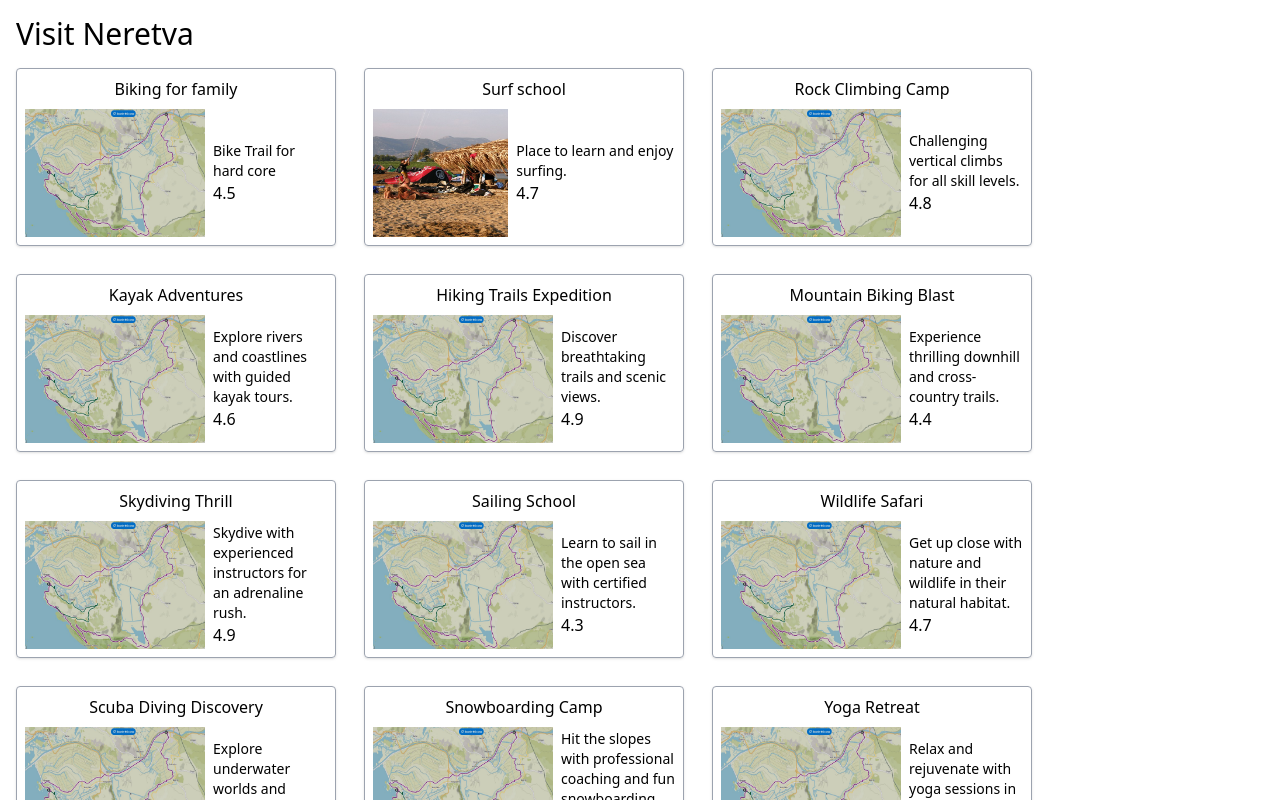
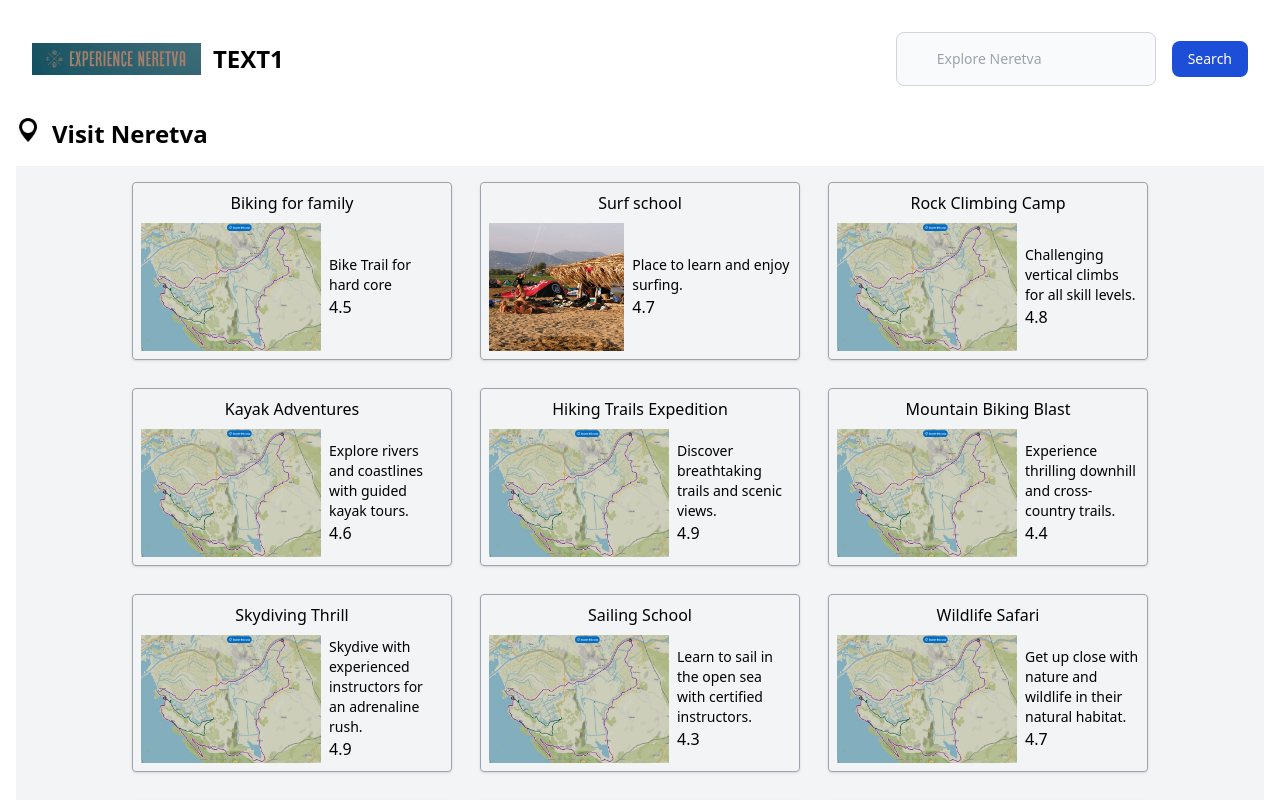
Before and after one commit to nborcic/Visit-Neretva, a SvelteKit app in the folder my-app/: page /spots in a window 1280 px wide. Shown: the top 800 px of the page. Built offline with nearby package versions, Linux system fonts and the light colour scheme.

Commit message:
tailwind almost done, fixing logic

```diff
--- a/my-app/src/routes/+layout.svelte
+++ b/my-app/src/routes/+layout.svelte
@@ -2,12 +2,71 @@
   import "../app.css";
 </script>
 
-<div class="flex flex-col p-4 gap-4">
-  <header >
-    <div class="text-3xl">Visit Neretva</div>
-  </header>
-
-  <main>
-    <slot />
-  </main>
+<div class="flex flex-col items-center min-h-screen bg-white">
+  <div class="max-w-[1560px] w-full p-4 gap-4 flex flex-col">
+    <header class="w-full">
+      <nav
+        class="bg-white border-gray-200 dark:bg-gray-900 dark:border-gray-700"
+      >
+        <div class="flex justify-between items-center p-4">
+          <div class="flex gap-3 items-center">
+            <img
+              src="/Spots_images/spotslogo.jpeg"
+              class="h-8"
+              alt="NeretvaLogo"
+            />
+            <a href="#" class="flex items-center space-x-3 rtl:space-x-reverse">
+              <span
+                class="self-center text-2xl font-semibold whitespace-nowrap dark:text-white"
+                >TEXT1</span
+              >
+            </a>
+          </div>
+          <div class="flex items-center gap-4">
+            <input
+              type="search"
+              id="default-search"
+              class="block p-4 pl-10 w-full text-sm text-gray-900 border border-gray-300 rounded-lg bg-gray-50 focus:ring-blue-500 focus:border-blue-500 dark:bg-gray-700 dark:border-gray-600 dark:placeholder-gray-400 dark:text-white dark:focus:ring-blue-500 dark:focus:border-blue-500"
+              placeholder="Explore Neretva"
+              required
+            />
+            <button
+              type="submit"
+              class="text-white bg-blue-700 hover:bg-blue-800 focus:ring-4 focus:outline-none focus:ring-blue-300 font-medium rounded-lg text-sm px-4 py-2 dark:bg-blue-600 dark:hover:bg-blue-700 dark:focus:ring-blue-800"
+              >Search</button
+            >
+          </div>
+          <button
+            data-collapse-toggle="navbar-dropdown"
+            type="button"
+            class="inline-flex items-center p-2 w-10 h-10 justify-center text-sm text-gray-500 rounded-lg md:hidden hover:bg-gray-100 focus:outline-none focus:ring-2 focus:ring-gray-200 dark:text-gray-400 dark:hover:bg-gray-700 dark:focus:ring-gray-600"
+            aria-controls="navbar-dropdown"
+            aria-expanded="false"
+          >
+            <span class="sr-only">Open main menu</span>
+          </button>
+        </div>
+        <!-- Additional navigation and dropdowns -->
+      </nav>
+    </header>
+    <div class="flex text-2xl gap-3">
+      <div>
+        <a
+          href="https://www.google.com/maps/@43.025144,17.5368241,12.67z/data=!5m2!1e2!1e4?entry=ttu"
+          target="_blank"
+          ><img
+            src="/Spots_images/mapIcon.jpg"
+            alt="mapLogo"
+            class=" h-6 w-6"
+          /></a
+        >
+      </div>
+      <div class="text-2xl font-semibold">Visit Neretva</div>
+    </div>
+    <div class="flex flex-col justify-center items-center bg-gray-100">
+      <main class="w-full p-4">
+      <slot />
+    </main>
+  </div>
+  </div>
 </div>
--- a/my-app/src/routes/spots/+page.svelte
+++ b/my-app/src/routes/spots/+page.svelte
@@ -9,10 +9,10 @@
   });
 </script>
 
-<div class="flex flex-wrap _1 gap-7 ">
+<div class="flex flex-wrap _1 gap-7 justify-center">
   <!--contains boxes-->
   {#each spots as spot}
-    <div class="flex flex-col items-center gap-2 border border-gray-400 rounded shadow w-80 p-2"><!--each box-->
+    <div class="flex flex-col items-center gap-2 border border-gray-400 rounded shadow w-80 p-2 font-sans"><!--each box-->
 
       <div class="flex _title">
         <p class="flex">{spot.name}</p>
--- a/my-app/src/routes/spots/[id]/+page.server.ts
+++ b/my-app/src/routes/spots/[id]/+page.server.ts
@@ -3,9 +3,6 @@ export async function load({ params }) {
 
 
   return {
-		post: {
-			title: `Title for ${params.slug} goes here`,
-			content: `Content for ${params.slug} goes here`
-		}
+
 	};
 }
```
Also changed, not shown: my-app/static/Spots_images/mapIcon.jpg (added), my-app/static/Spots_images/spotslogo.jpeg (added).
